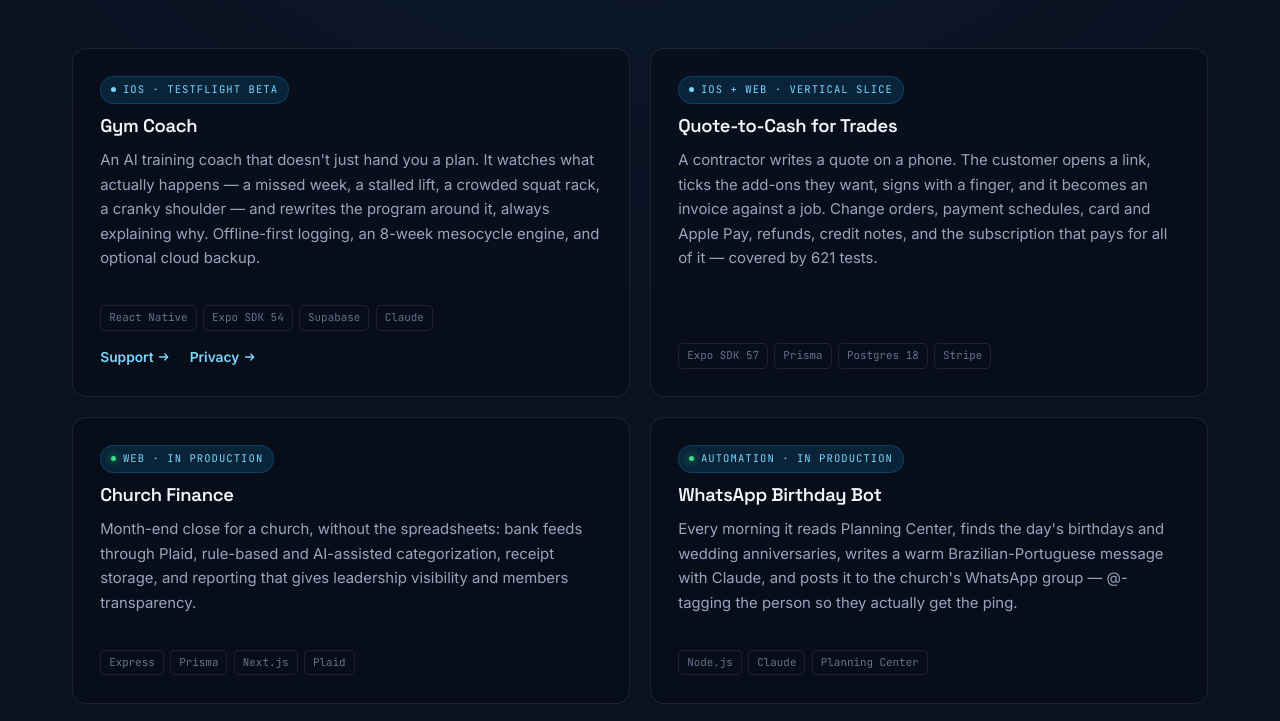
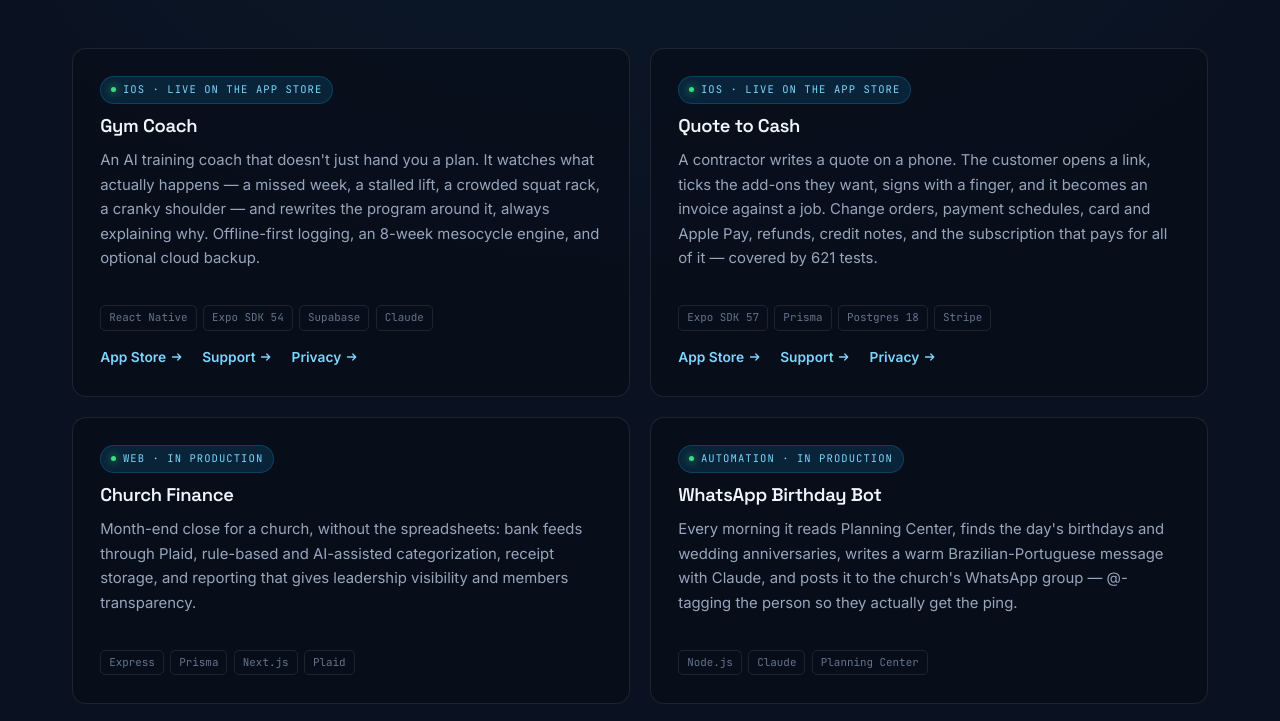
Before and after one commit to Carva85/carvatech-site, a plain HTML site: page index.html in a window 1280 px wide. Shown: the part 1899-2620 px from the top of the page. Drawn offline with Linux system fonts and the light colour scheme.

Commit message:
Add Quote to Cash to the portfolio and link App Store listings
Both apps are now live on the App Store; wire up App Store, support,
and privacy links for Gym Coach and Quote to Cash portfolio cards.

Co-Authored-By: Claude Sonnet 5 <noreply@anthropic.com>

```diff
--- a/index.html
+++ b/index.html
@@ -549,21 +549,27 @@
 
     <div class="work-grid">
       <article class="proj wide reveal">
-        <span class="badge"><i></i>iOS · TestFlight beta</span>
+        <span class="badge live"><i></i>iOS · Live on the App Store</span>
         <h3>Gym Coach</h3>
         <p>An AI training coach that doesn't just hand you a plan. It watches what actually happens — a missed week, a stalled lift, a crowded squat rack, a cranky shoulder — and rewrites the program around it, always explaining why. Offline-first logging, an 8-week mesocycle engine, and optional cloud backup.</p>
         <div class="chips"><span class="chip">React Native</span><span class="chip">Expo SDK 54</span><span class="chip">Supabase</span><span class="chip">Claude</span></div>
         <div class="proj-links">
+          <a href="https://apps.apple.com/us/app/gym-coach-adaptive-ai-trainer/id6788474629">App Store <svg width="12" height="12" aria-hidden="true"><use href="#arw"/></svg></a>
           <a href="/gym-coach/support.html">Support <svg width="12" height="12" aria-hidden="true"><use href="#arw"/></svg></a>
           <a href="/gym-coach/privacy-policy.html">Privacy <svg width="12" height="12" aria-hidden="true"><use href="#arw"/></svg></a>
         </div>
       </article>
 
       <article class="proj wide reveal">
-        <span class="badge"><i></i>iOS + Web · Vertical slice</span>
-        <h3>Quote-to-Cash for Trades</h3>
+        <span class="badge live"><i></i>iOS · Live on the App Store</span>
+        <h3>Quote to Cash</h3>
         <p>A contractor writes a quote on a phone. The customer opens a link, ticks the add-ons they want, signs with a finger, and it becomes an invoice against a job. Change orders, payment schedules, card and Apple&nbsp;Pay, refunds, credit notes, and the subscription that pays for all of it — covered by 621 tests.</p>
         <div class="chips"><span class="chip">Expo SDK 57</span><span class="chip">Prisma</span><span class="chip">Postgres 18</span><span class="chip">Stripe</span></div>
+        <div class="proj-links">
+          <a href="https://apps.apple.com/us/app/quote-to-cash/id6801564965">App Store <svg width="12" height="12" aria-hidden="true"><use href="#arw"/></svg></a>
+          <a href="/quote-to-cash/support.html">Support <svg width="12" height="12" aria-hidden="true"><use href="#arw"/></svg></a>
+          <a href="/quote-to-cash/privacy-policy.html">Privacy <svg width="12" height="12" aria-hidden="true"><use href="#arw"/></svg></a>
+        </div>
       </article>
 
       <article class="proj wide reveal">
@@ -685,13 +691,16 @@
           <li><a href="#approach">Approach</a></li>
           <li><a href="#contact">Contact</a></li>
           <li><a href="/gym-coach/support.html">Gym Coach support</a></li>
-          <li><a href="/gym-coach/privacy-policy.html">Privacy policy</a></li>
+          <li><a href="/quote-to-cash/support.html">Quote to Cash support</a></li>
         </ul>
       </div>
     </div>
     <div class="foot-bottom">
       <span>© 2026 CarvaTech Solutions LLC. All rights reserved.</span>
-      <a href="/gym-coach/privacy-policy.html">Gym Coach Privacy Policy</a>
+      <span style="display:flex;gap:1rem;flex-wrap:wrap">
+        <a href="/gym-coach/privacy-policy.html">Gym Coach Privacy Policy</a>
+        <a href="/quote-to-cash/privacy-policy.html">Quote to Cash Privacy Policy</a>
+      </span>
     </div>
   </div>
 </footer>
```
